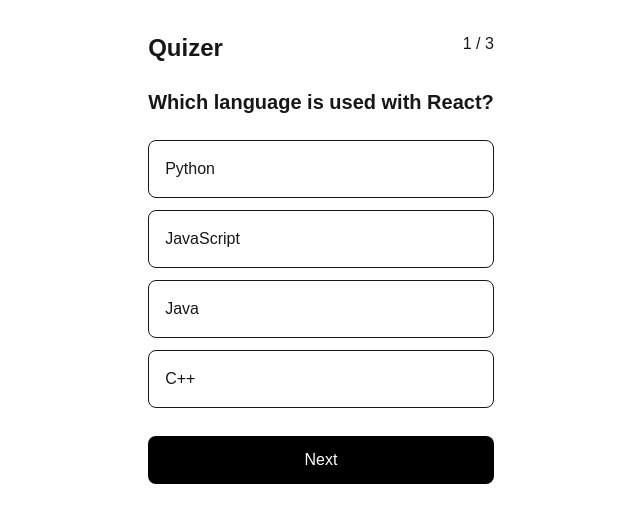
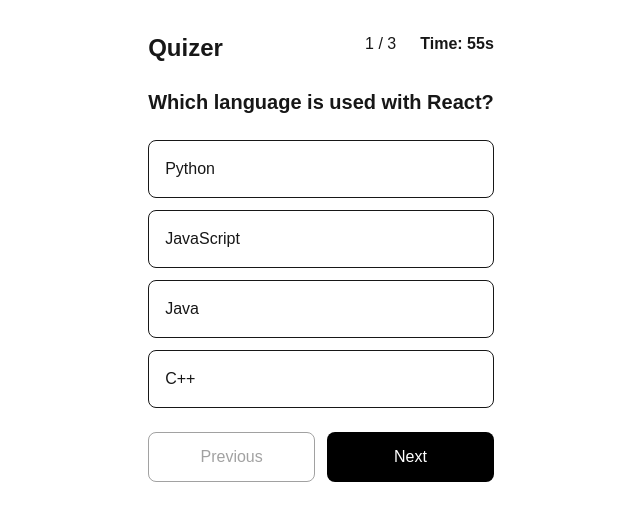
Before and after one commit to Dheekshanya76/Quizzzzzzerrrr, a Next.js app in the folder frontend/: page /quiz in a window 1280 px wide. Shown: the top 522 px of the page, without its empty margins (319-959 px from the left). Built offline with nearby package versions, Linux system fonts and the light colour scheme.

Commit message:
Add participant quiz navigation and timer

```diff
--- a/frontend/app/quiz/page.tsx
+++ b/frontend/app/quiz/page.tsx
@@ -1,6 +1,6 @@
 "use client";
 
-import { useState } from "react";
+import { useEffect, useState } from "react";
 
 const questions = [
   {
@@ -23,9 +23,25 @@
 export default function QuizPage() {
   const [current, setCurrent] = useState(0);
   const [selected, setSelected] = useState("");
+  const [answers, setAnswers] = useState<string[]>([]);
   const [score, setScore] = useState(0);
+  const [timeLeft, setTimeLeft] = useState(60);
 
   const q = questions[current];
+
+  useEffect(() => {
+    if (timeLeft <= 0) {
+      window.location.href =
+        `/results?score=${score}&total=${questions.length}`;
+      return;
+    }
+
+    const timer = setInterval(() => {
+      setTimeLeft((time) => time - 1);
+    }, 1000);
+
+    return () => clearInterval(timer);
+  }, [timeLeft, score]);
 
   function next() {
     if (!selected) {
@@ -33,12 +49,17 @@
       return;
     }
 
-    if (selected === q.answer) {
-      setScore(score + 1);
-    }
+    const updatedAnswers = [...answers];
+    updatedAnswers[current] = selected;
+    setAnswers(updatedAnswers);
 
     if (current === questions.length - 1) {
-      const finalScore = score + (selected === q.answer ? 1 : 0);
+      const finalScore = questions.reduce(
+        (total, question, index) =>
+          total +
+          (updatedAnswers[index] === question.answer ? 1 : 0),
+        0
+      );
 
       window.location.href =
         `/results?score=${finalScore}&total=${questions.length}`;
@@ -47,17 +68,38 @@
     }
 
     setCurrent(current + 1);
-    setSelected("");
+    setSelected(updatedAnswers[current + 1] || "");
+  }
+
+  function previous() {
+    if (current === 0) {
+      return;
+    }
+
+    const updatedAnswers = [...answers];
+    updatedAnswers[current] = selected;
+    setAnswers(updatedAnswers);
+
+    setCurrent(current - 1);
+    setSelected(updatedAnswers[current - 1] || "");
   }
 
   return (
     <main className="max-w-2xl mx-auto p-8">
       <div className="flex justify-between mb-6">
-        <h1 className="text-2xl font-bold">Quizer</h1>
+        <h1 className="text-2xl font-bold">
+          Quizer
+        </h1>
 
+        <div>
           <span>
             {current + 1} / {questions.length}
           </span>
+
+          <span className="ml-6 font-semibold">
+            Time: {timeLeft}s
+          </span>
+        </div>
       </div>
 
       <h2 className="text-xl font-semibold mb-6">
@@ -78,14 +120,24 @@
         </button>
       ))}
 
+      <div className="flex gap-3 mt-6">
+        <button
+          onClick={previous}
+          disabled={current === 0}
+          className="w-1/2 border px-6 py-3 rounded-lg disabled:opacity-40"
+        >
+          Previous
+        </button>
+
         <button
           onClick={next}
-        className="mt-4 bg-black text-white px-6 py-3 rounded-lg w-full"
+          className="w-1/2 bg-black text-white px-6 py-3 rounded-lg"
         >
           {current === questions.length - 1
             ? "Submit Quiz"
             : "Next"}
         </button>
+      </div>
     </main>
   );
 }
```
Also changed, not shown: 1 other file (tests, documents, lock files or other folders). Lines whose indentation alone changed are shown as unchanged.
